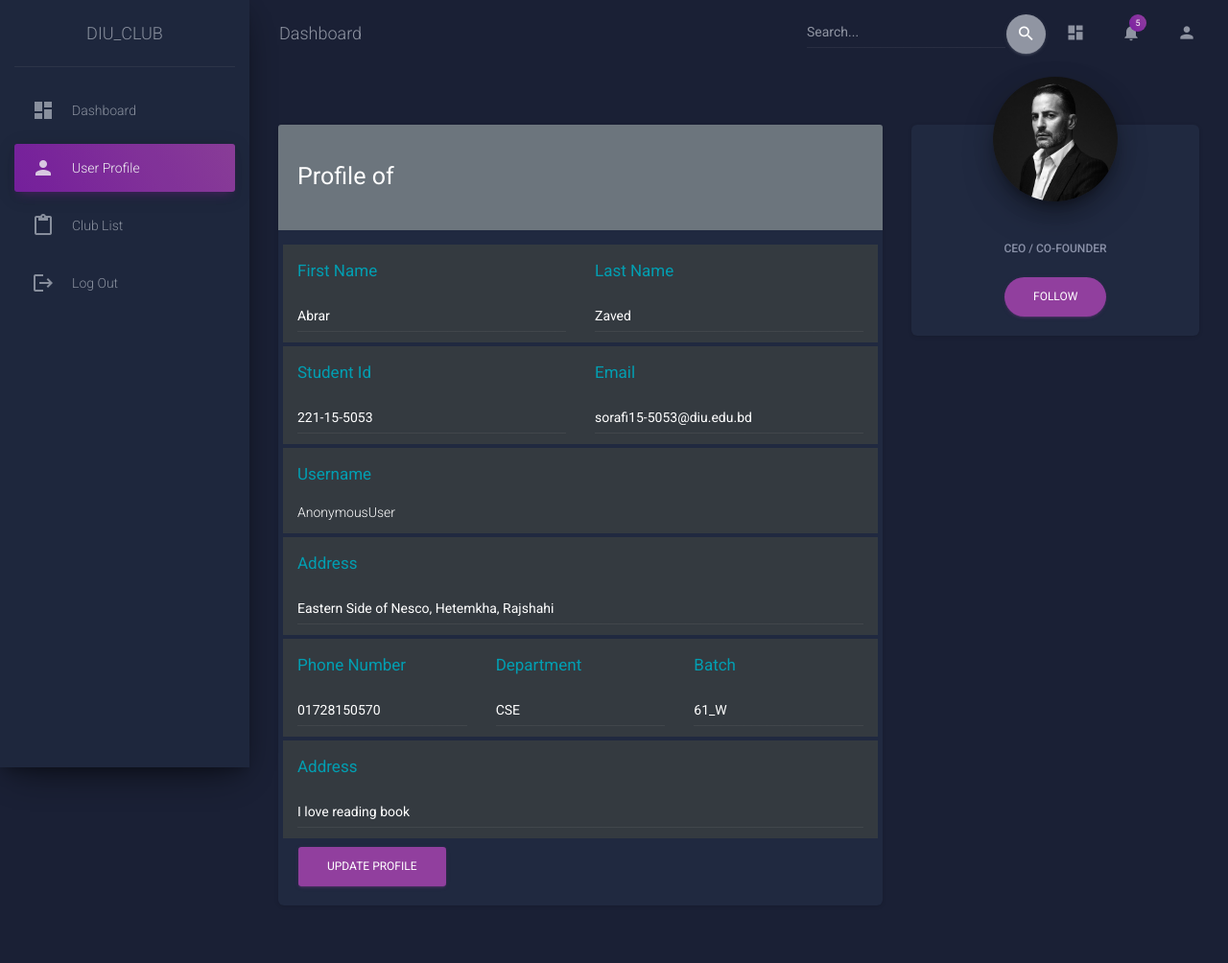
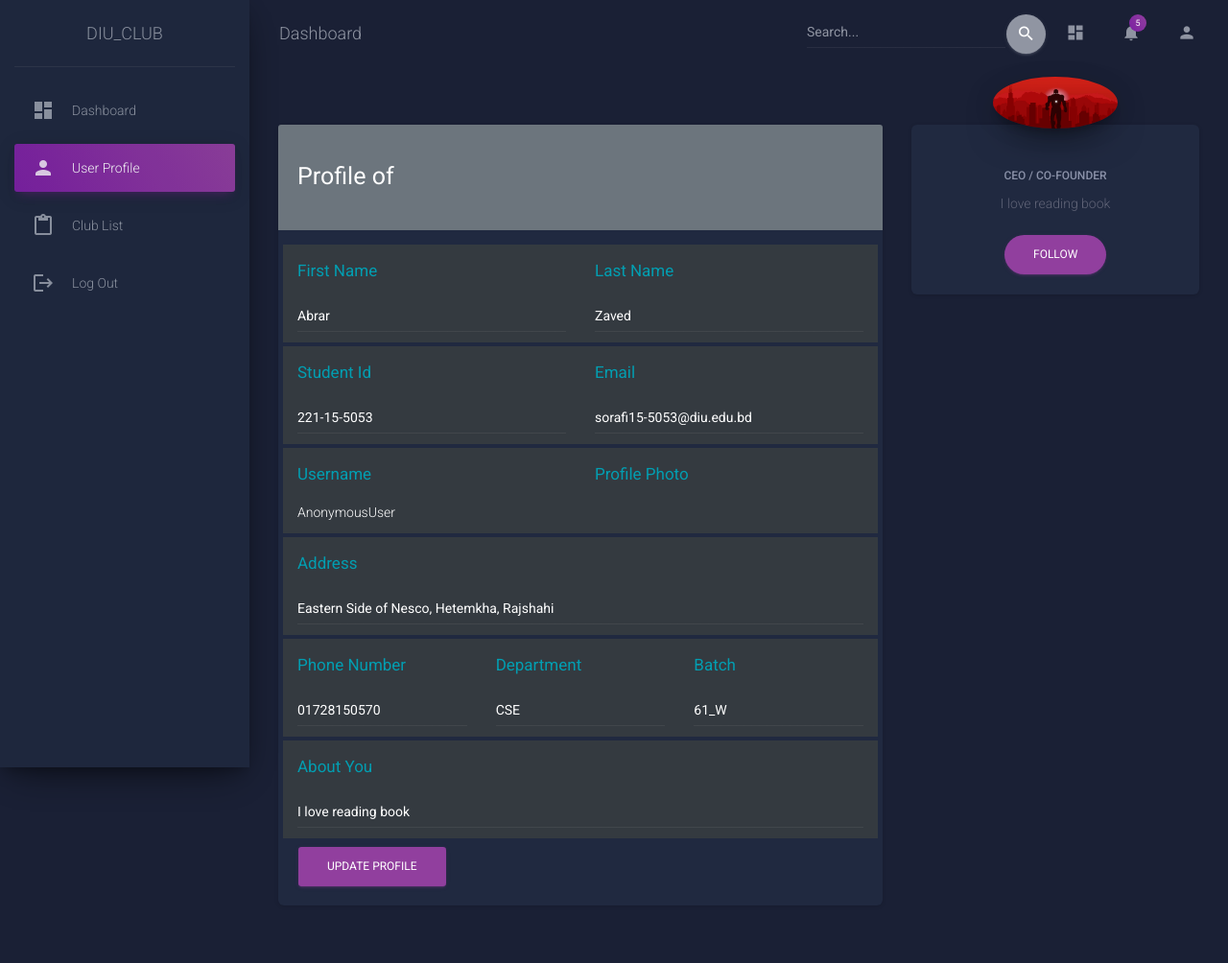
Before and after one commit to AbrarZaved/Club_Management_System_By_Django, a Django app: page /user_edit/2 in a window 1280 px wide. Shown: the whole page at 96% size. Run offline with Django 5.2, Linux system fonts and the light colour scheme; data comes from the database, SQL or seed files in the repository; both versions use the stored data as it was after the commit; some libraries are stand-ins or nearby versions.

Commit message:
Update user profile form to include profile picture field

```diff
--- a/authentication/forms.py
+++ b/authentication/forms.py
@@ -17,6 +17,6 @@
             'phone_number': forms.TextInput(attrs={'class': 'form-control'}),
             'batch': forms.TextInput(attrs={'class': 'form-control'}),
             'address': forms.TextInput(attrs={'class': 'form-control'}),
-            'hobbies': forms.TextInput(attrs={'class': 'form-control'}),
+            'profile_pic': forms.FileInput(attrs={'class': 'form-control'}),
             'about_you': forms.TextInput(attrs={'class': 'form-control'}),
         }
--- a/authentication/templates/user.html
+++ b/authentication/templates/user.html
@@ -238,7 +238,7 @@
             <div class="col-md-4">
               <div class="card card-profile">
                 <div class="card-avatar">
-                  <img src="{{ student.image.url }}">
+                  <img class="img" src="{{ student.profile_pic.url }}">
                 </div>
                 <div class="card-body">
                   <h4 class="card-title">{{student.user.get_full_name}}</h4>
--- a/authentication/templates/user_edit.html
+++ b/authentication/templates/user_edit.html
@@ -187,10 +187,16 @@
                             </div>
                         </div>
                         <div class="row row mb-1 bg-dark text-white">
-                            <div class="col-md-12  ">
+                            <div class="col-md-6">
                                 <div class="form-group">
                                     <p><strong><h5 class="text-info">Username</h5></strong></p>
-                                    {{ user}}
+                                    {{user}}
+                                </div>
+                            </div>
+                              <div class="col-md-6">
+                                <div class="form-group">
+                                    <p><strong><h5 class="text-info">Profile Photo</h5></strong></p>
+                                    {{form.profile_pic}}
                                 </div>
                             </div>
                         </div>
@@ -225,7 +231,7 @@
                           <div class="row row mb-1 bg-dark text-white">
                             <div class="col-md-12  ">
                                 <div class="form-group">
-                                    <p><strong><h5 class="text-info">Address</h5></strong></p>
+                                    <p><strong><h5 class="text-info">About You</h5></strong></p>
                                     {{ form.about_you }}
                                 </div>
                             </div>
@@ -240,17 +246,16 @@
             <div class="col-md-4">
               <div class="card card-profile">
                 <div class="card-avatar">
-                  <a href="#pablo">
-                    <img class="img" src="{% static 'css/assets/img/faces/marc.jpg' %}" />
-                  </a>
+                    <img class="img" src="{{form.profile_pic.value.url}}" />
                 </div>
                 <div class="card-body">
                   <h6 class="card-category">CEO / Co-Founder</h6>
                   <h4 class="card-title">{{user.get_full_name}}</h4>
                   <p class="card-description">
+                    {{form.about_you.value}}
 
                   </p>
-                  <a href="#pablo" class="btn btn-primary btn-round">Follow</a>
+                  <button type="submit" class="btn btn-primary btn-round">Follow</button>
                 </div>
               </div>
             </div>
--- a/authentication/views.py
+++ b/authentication/views.py
@@ -60,10 +60,8 @@
                 user.first_name = first_name
                 user.last_name = last_name
                 user.save()
-            print("Data Updated")
             return redirect('profile')
         else:
-            print("Data Not Updated")
             return render(request, 'user_edit.html', {'form': form})
 
     return render(request, 'user_edit.html', {'form': form})
```
Also changed, not shown: db.sqlite3, media/profile_pic/wp12470321-marvel-4k-laptop-wallpapers.jpg (added).
